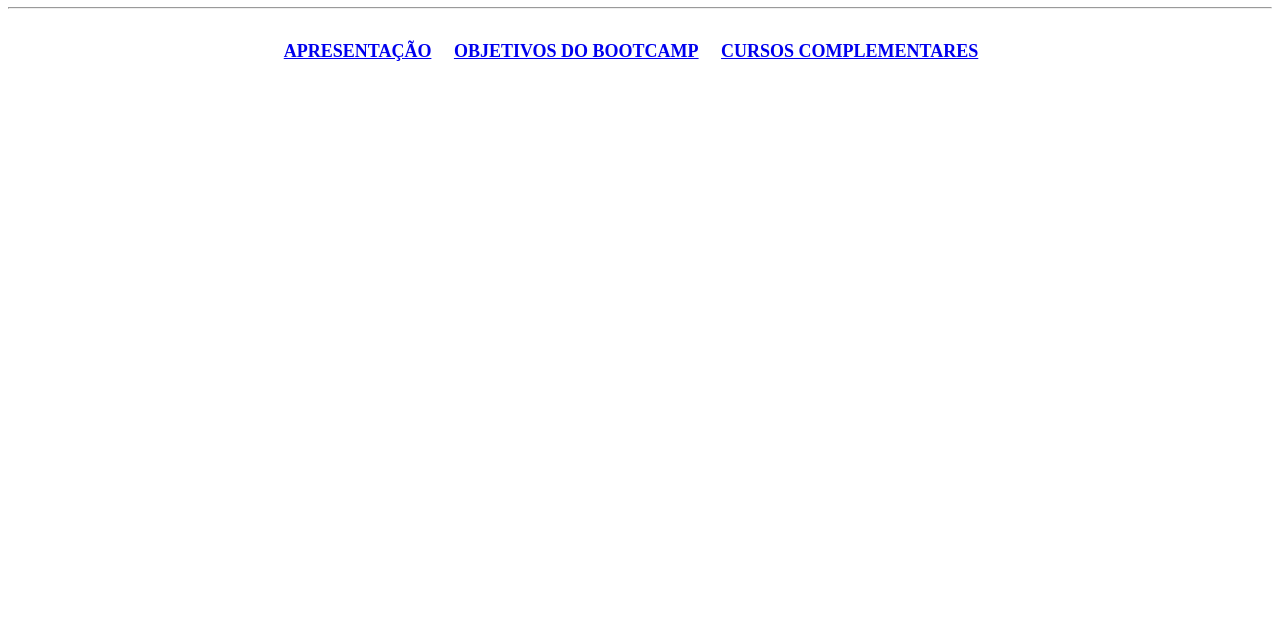
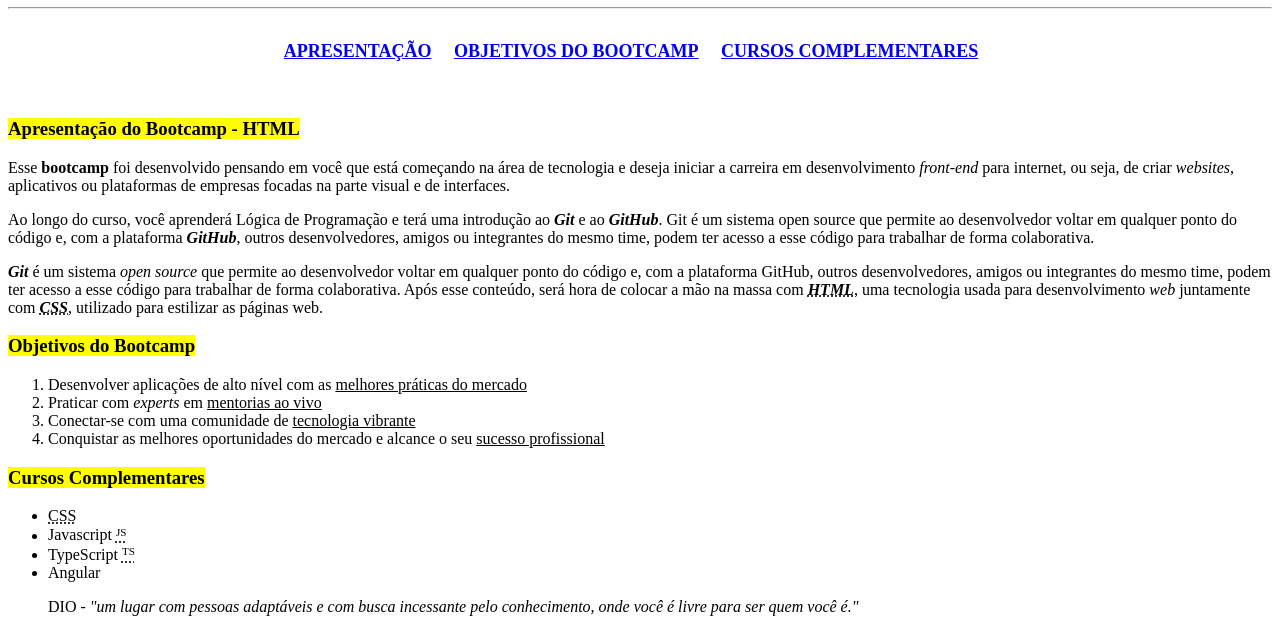
Before and after one commit to felixsakuayela/dio-desafio-html-tags, a plain HTML site: page index.html in a window 1280 px wide. Shown: the part 289-921 px from the top of the page. Before the commit the page ends 800 px from the top, so only its background shows below. Drawn offline with Linux system fonts and the light colour scheme.

Commit message:
Update index.html
commit criação dos parágrafos

```diff
--- a/index.html
+++ b/index.html
@@ -20,6 +20,34 @@
 			<a href="#cursos">CURSOS COMPLEMENTARES</a>&nbsp;&nbsp;&nbsp;&nbsp;
 		</font>
 	</h3>
+		<br>
+    <div id="apresentacao">
+        <h3><mark>Apresentação do Bootcamp - HTML</mark></h3>
+        <p>Esse <strong>bootcamp</strong> foi desenvolvido pensando em você que está começando na área de tecnologia e deseja iniciar a carreira em desenvolvimento <i>front-end</i> para internet, ou seja, de criar <i>websites</i>, aplicativos ou plataformas de empresas focadas na parte visual e de interfaces.</p>
+        <p>Ao longo do curso, você aprenderá Lógica de Programação e terá uma introdução ao <strong><i>Git</i></strong> e ao <strong><i>GitHub</i></strong>. Git é um sistema open source que permite ao desenvolvedor voltar em qualquer ponto do código e, com a plataforma <strong><i>GitHub</i></strong>, outros desenvolvedores, amigos ou integrantes do mesmo time, podem ter acesso a esse código para trabalhar de forma colaborativa.</p>
+        <p><strong><i>Git</i></strong> é um sistema <i>open source</i> que permite ao desenvolvedor voltar em qualquer ponto do código e, com a plataforma GitHub, outros desenvolvedores, amigos ou integrantes do mesmo time, podem ter acesso a esse código para trabalhar de forma colaborativa. Após esse conteúdo, será hora de colocar a mão na massa com <strong><i> <abbr title="Linguagem de Marcação de HiperTexto">HTML</abbr></i></strong>, uma tecnologia usada para desenvolvimento <i>web</i> juntamente com <abbr title="Folha de Estilo em Cascatas"><strong><i>CSS</i></strong></abbr>, utilizado para estilizar as páginas web.</p>
+    </div>
+    <div id="objetivos">
+        <h3><mark>Objetivos do Bootcamp</mark></h3>
+        <ol>
+            <li>Desenvolver aplicações de alto nível com as <u>melhores práticas do mercado</u></li>
+            <li>Praticar com <i>experts</i> em <u>mentorias ao vivo</u></li>
+            <li>Conectar-se com uma comunidade de <u>tecnologia vibrante</u></li>
+            <li>Conquistar as melhores oportunidades do mercado e alcance o seu <u>sucesso profissional</u></li>
+        </ol>
+    </div>
+    <div id="cursos">
+        <h3><mark>Cursos Complementares</mark></h3>
+        <ul>
+            <li> <abbr title="Folha de Estilo em Cascatas">CSS</abbr></li>
+            <li>Javascript <abbr title="Javascript"><small><sup>JS</sup></small></abbr></li>
+            <li>TypeScript  <abbr title="TypeScript"><small><sup>TS</sup></small></abbr></li>
+            <li>Angular</li>
+        </ul>
+    </div>
+    <div>
+	    <blockquote>DIO - <i>"um lugar com pessoas adaptáveis e com busca incessante pelo conhecimento, onde você é livre para ser quem você é."</i></blockquote>
+    </div>
 
 </body>
 </html>
```
